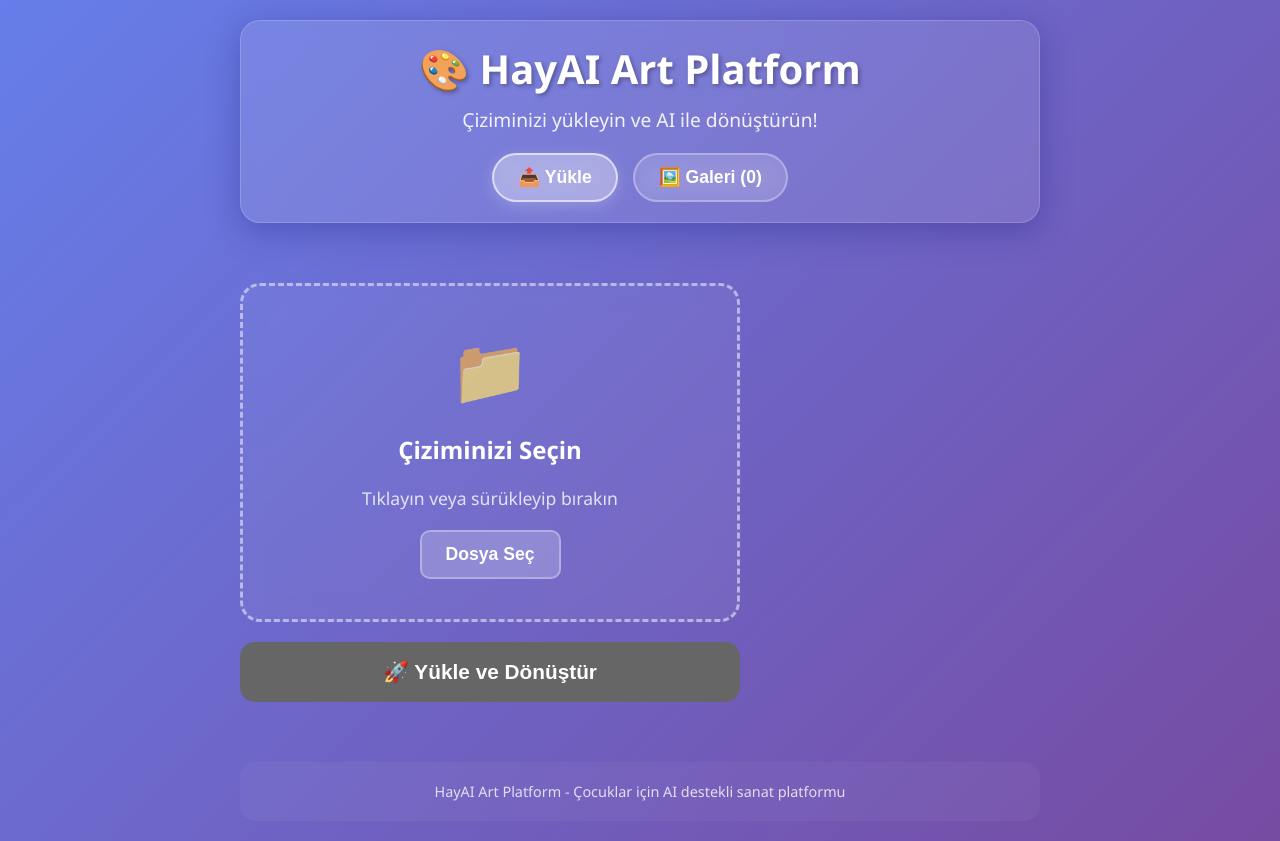
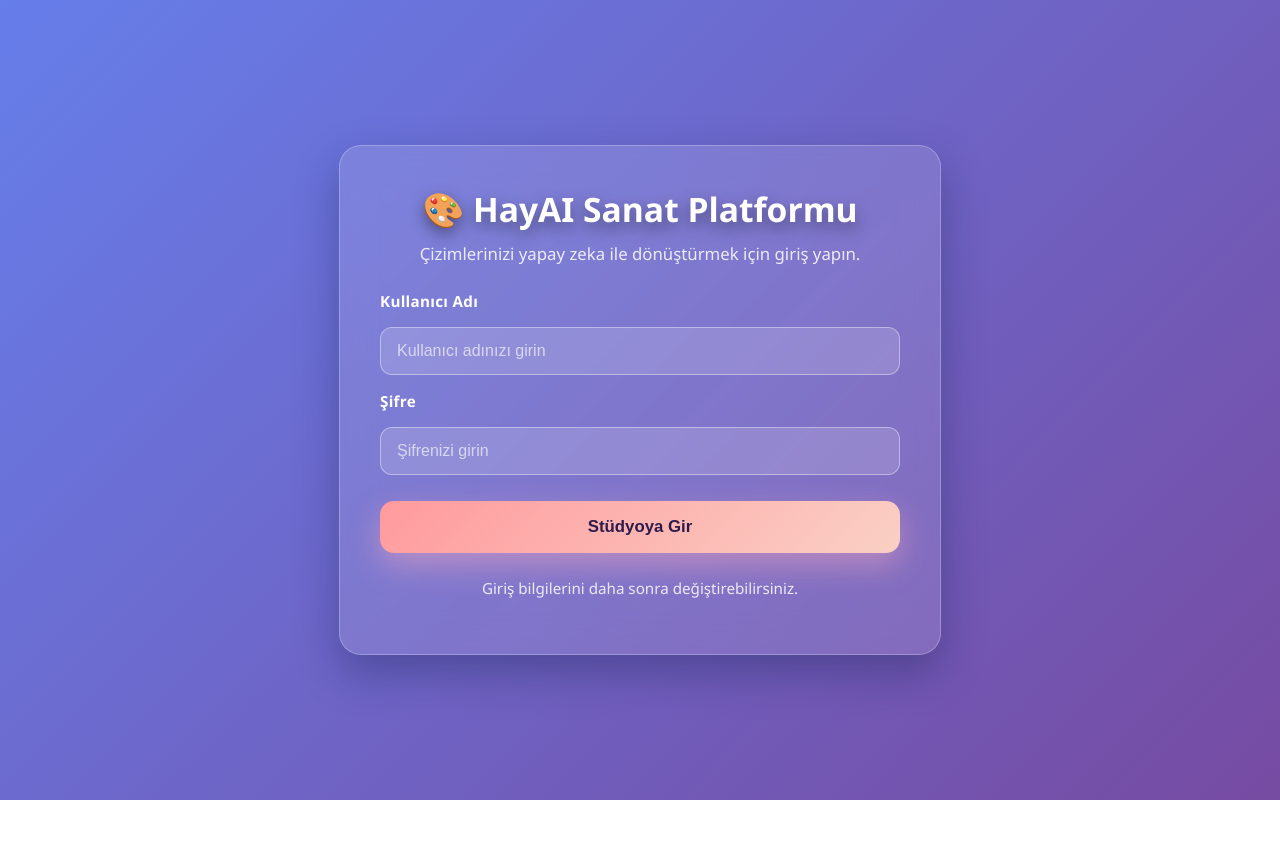
Before and after one commit to eyay-org/HayAI-Et, a React (Create React App) app in the folder frontend/: page / in a window 1280 px wide. After the commit the page ends 800 px from the top, so only its background shows below. Built offline with nearby package versions, Linux system fonts and the light colour scheme.

Commit message:
Add login functionality with user authentication and session management

```diff
--- a/frontend/src/App.css
+++ b/frontend/src/App.css
@@ -3,6 +3,117 @@
   background: linear-gradient(135deg, #667eea 0%, #764ba2 100%);
   font-family: "Segoe UI", Tahoma, Geneva, Verdana, sans-serif;
   color: white;
+}
+
+.login-wrapper {
+  min-height: 100vh;
+  height: 100vh;
+  display: flex;
+  align-items: center;
+  justify-content: center;
+  padding: 28px 20px;
+  box-sizing: border-box;
+}
+
+.login-card {
+  width: min(520px, 100%);
+  background: rgba(255, 255, 255, 0.12);
+  backdrop-filter: blur(18px);
+  border-radius: 22px;
+  padding: 40px 40px;
+  box-shadow: 0 18px 42px rgba(15, 30, 80, 0.34);
+  border: 1px solid rgba(255, 255, 255, 0.25);
+  text-align: center;
+}
+
+.login-card h1 {
+  margin: 0 0 10px 0;
+  font-size: 2.1em;
+  text-shadow: 0 6px 16px rgba(0, 0, 0, 0.4);
+}
+
+.login-subtitle {
+  margin: 0 0 26px 0;
+  font-size: 1.05em;
+  opacity: 0.85;
+}
+
+.login-form {
+  display: flex;
+  flex-direction: column;
+  gap: 16px;
+  text-align: left;
+}
+
+.login-label {
+  font-weight: 600;
+  font-size: 0.95em;
+  letter-spacing: 0.02em;
+}
+
+.login-input {
+  width: 100%;
+  padding: 14px 16px;
+  border-radius: 12px;
+  border: 1px solid rgba(255, 255, 255, 0.4);
+  background: rgba(255, 255, 255, 0.15);
+  color: white;
+  font-size: 1em;
+  transition: border-color 0.3s ease, background 0.3s ease;
+  box-sizing: border-box;
+}
+
+.login-input::placeholder {
+  color: rgba(255, 255, 255, 0.65);
+}
+
+.login-input:focus {
+  outline: none;
+  border-color: rgba(255, 255, 255, 0.75);
+  background: rgba(255, 255, 255, 0.25);
+}
+
+.login-button {
+  margin-top: 10px;
+  padding: 16px 22px;
+  width: 100%;
+  box-sizing: border-box;
+  border: none;
+  border-radius: 14px;
+  background: linear-gradient(135deg, #ff9a9e 0%, #fad0c4 100%);
+  color: #2d1b4c;
+  font-weight: 700;
+  font-size: 1.05em;
+  cursor: pointer;
+  transition: transform 0.25s ease, box-shadow 0.25s ease;
+  box-shadow: 0 12px 30px rgba(255, 170, 190, 0.45);
+}
+
+.login-button:hover {
+  transform: translateY(-2px);
+  box-shadow: 0 18px 40px rgba(255, 170, 190, 0.55);
+}
+
+.login-error {
+  margin: 0;
+  padding: 12px 16px;
+  background: rgba(244, 67, 54, 0.25);
+  border: 1px solid rgba(244, 67, 54, 0.45);
+  border-radius: 10px;
+  color: #ffe6e6;
+  font-weight: 600;
+  text-align: center;
+}
+
+.login-hint {
+  margin-top: 24px;
+  font-size: 0.95em;
+  opacity: 0.85;
+  line-height: 1.5;
+}
+
+.login-hint strong {
+  color: #ffdede;
 }
 
 .container {
@@ -23,6 +134,37 @@
   border-radius: 20px;
   box-shadow: 0 8px 32px 0 rgba(31, 38, 135, 0.37);
   border: 1px solid rgba(255, 255, 255, 0.18);
+}
+
+.user-session {
+  display: flex;
+  justify-content: flex-end;
+  align-items: center;
+  gap: 12px;
+  margin-bottom: 12px;
+}
+
+.user-greeting {
+  font-weight: 600;
+  font-size: 1em;
+  opacity: 0.9;
+}
+
+.logout-button {
+  background: rgba(255, 255, 255, 0.18);
+  border: 1px solid rgba(255, 255, 255, 0.35);
+  color: white;
+  padding: 8px 18px;
+  border-radius: 20px;
+  font-size: 0.95em;
+  font-weight: 600;
+  cursor: pointer;
+  transition: all 0.3s ease;
+}
+
+.logout-button:hover {
+  background: rgba(255, 255, 255, 0.32);
+  border-color: rgba(255, 255, 255, 0.55);
 }
 
 .header h1 {
--- a/frontend/src/App.tsx
+++ b/frontend/src/App.tsx
@@ -1,6 +1,7 @@
 import React, { useState, useRef } from "react";
 import axios from "axios";
 import "./App.css";
+import Login from "./components/Login";
 
 interface UploadResponse {
   message: string;
@@ -48,6 +49,23 @@ function App() {
   const [editingItem, setEditingItem] = useState<GalleryItem | null>(null);
   const [editTitle, setEditTitle] = useState<string>('');
   const [editEmoji, setEditEmoji] = useState<string>('');
+  const [isAuthenticated, setIsAuthenticated] = useState(false);
+  const [currentUser, setCurrentUser] = useState<string | null>(null);
+
+  React.useEffect(() => {
+    const storedAuth = localStorage.getItem('hayai-auth');
+    if (storedAuth) {
+      try {
+        const parsed = JSON.parse(storedAuth);
+        if (parsed?.username) {
+          setIsAuthenticated(true);
+          setCurrentUser(parsed.username);
+        }
+      } catch (error) {
+        console.error('Error loading auth state:', error);
+      }
+    }
+  }, []);
 
   // Load gallery from localStorage on component mount
   React.useEffect(() => {
@@ -71,6 +89,18 @@ function App() {
   React.useEffect(() => {
     localStorage.setItem('hayai-gallery', JSON.stringify(gallery));
   }, [gallery]);
+
+  const handleLoginSuccess = (username: string) => {
+    setIsAuthenticated(true);
+    setCurrentUser(username);
+    localStorage.setItem('hayai-auth', JSON.stringify({ username, timestamp: Date.now() }));
+  };
+
+  const handleLogout = () => {
+    setIsAuthenticated(false);
+    setCurrentUser(null);
+    localStorage.removeItem('hayai-auth');
+  };
 
   const handleFileSelect = (file: File) => {
     if (file && file.type.startsWith("image/")) {
@@ -337,10 +367,26 @@ function App() {
     '🎈', '🎁', '🎀', '🎂', '🍰', '🧁', '🍭', '🍬', '🍫', '🍪'
   ];
 
+  if (!isAuthenticated) {
+    return (
+      <div className="App">
+        <Login onSuccess={handleLoginSuccess} />
+      </div>
+    );
+  }
+
   return (
     <div className="App">
       <div className="container">
         <header className="header">
+          {currentUser && (
+            <div className="user-session">
+              <span className="user-greeting">👋 {currentUser}</span>
+              <button className="logout-button" onClick={handleLogout}>
+                Çıkış Yap
+              </button>
+            </div>
+          )}
           <h1>🎨 HayAI Art Platform</h1>
           <p>Çiziminizi yükleyin ve AI ile dönüştürün!</p>
           <nav className="navigation">
--- /dev/null
+++ b/frontend/src/components/Login.tsx
@@ -0,0 +1,92 @@
+import React, { useState } from "react";
+
+interface LoginProps {
+  onSuccess: (username: string) => void;
+}
+
+// Static credential store for the prototype login screen.
+// Update or replace with a backend request when real authentication is ready.
+const allowedUsers = [
+  { username: "hayai", password: "artmagic" },
+  { username: "guest", password: "draw2025" },
+];
+
+const Login: React.FC<LoginProps> = ({ onSuccess }) => {
+  const [username, setUsername] = useState("");
+  const [password, setPassword] = useState("");
+  const [error, setError] = useState<string | null>(null);
+
+  const handleSubmit = (event: React.FormEvent<HTMLFormElement>) => {
+    event.preventDefault();
+    const trimmedUsername = username.trim();
+
+    const matchingUser = allowedUsers.find(
+      (user) =>
+        user.username.toLowerCase() === trimmedUsername.toLowerCase() &&
+        user.password === password
+    );
+
+    if (!matchingUser) {
+      setError("Kullanıcı adı veya şifre hatalı. Lütfen tekrar deneyin.");
+      return;
+    }
+
+    setError(null);
+    onSuccess(matchingUser.username);
+  };
+
+  return (
+    <div className="login-wrapper">
+      <div className="login-card" role="dialog" aria-labelledby="login-heading">
+        <h1 id="login-heading">🎨 HayAI Sanat Platformu</h1>
+        <p className="login-subtitle">Çizimlerinizi yapay zeka ile dönüştürmek için giriş yapın.</p>
+
+        <form className="login-form" onSubmit={handleSubmit}>
+          <label className="login-label" htmlFor="username">
+            Kullanıcı Adı
+          </label>
+          <input
+            id="username"
+            className="login-input"
+            type="text"
+            value={username}
+            onChange={(event) => setUsername(event.target.value)}
+            placeholder="Kullanıcı adınızı girin"
+            autoComplete="username"
+            required
+          />
+
+          <label className="login-label" htmlFor="password">
+            Şifre
+          </label>
+          <input
+            id="password"
+            className="login-input"
+            type="password"
+            value={password}
+            onChange={(event) => setPassword(event.target.value)}
+            placeholder="Şifrenizi girin"
+            autoComplete="current-password"
+            required
+          />
+
+          {error && (
+            <p className="login-error" role="alert">
+              {error}
+            </p>
+          )}
+
+          <button type="submit" className="login-button">
+            Stüdyoya Gir
+          </button>
+        </form>
+
+        <div className="login-hint">
+          <p>Giriş bilgilerini daha sonra değiştirebilirsiniz.</p>
+        </div>
+      </div>
+    </div>
+  );
+};
+
+export default Login;
```
Also changed, not shown: 2 other files (tests, documents, lock files or other folders).
